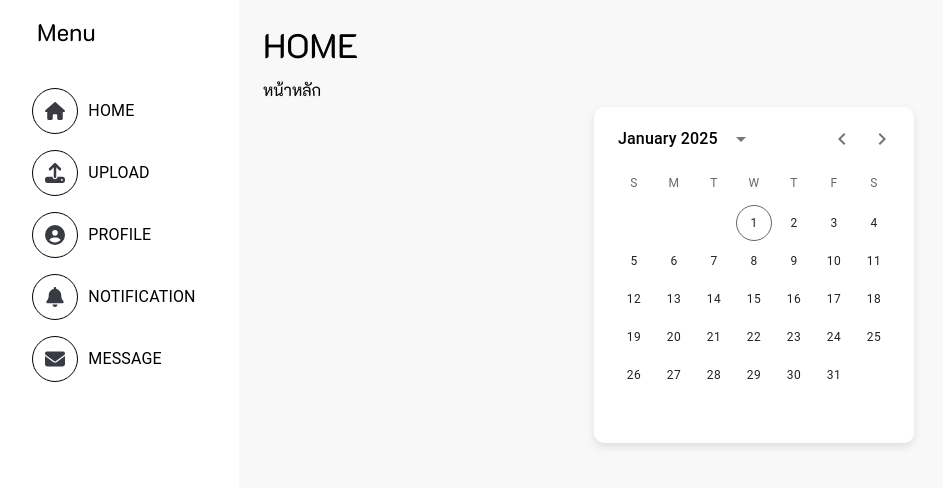
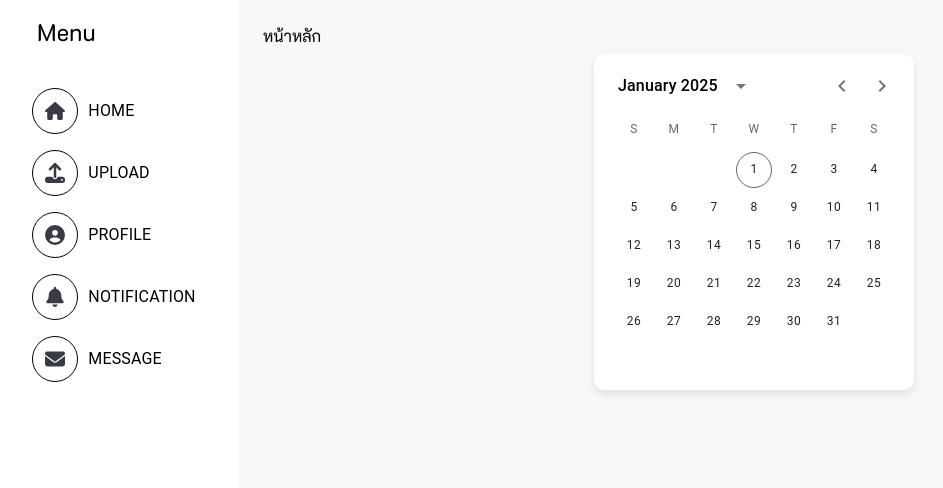
Before and after one commit to Boom-Tris/Boom-Tris-hospital, a React (Create React App) app in the folder Frontend/: page / in a window 1280 px wide. Shown: the top 488 px of the page, without its empty margins (11-954 px from the left). Built offline with nearby package versions, Linux system fonts and the light colour scheme.

Commit message:
Update Sidebar.js

```diff
--- a/Frontend/src/Sidebar.js
+++ b/Frontend/src/Sidebar.js
@@ -1,4 +1,5 @@
 import React, { useState } from 'react';
+import { useNavigate } from 'react-router-dom';
 import './components/Sidebar.css';
 import {
   Box,
@@ -6,73 +7,47 @@ import {
   ListItem,
   ListItemIcon,
   ListItemText,
-  Divider,
   Typography,
 } from '@mui/material';
 import { FontAwesomeIcon } from '@fortawesome/react-fontawesome';
 import { faHome, faUpload, faCircleUser, faBell, faEnvelope } from '@fortawesome/free-solid-svg-icons';
-import { LocalizationProvider } from '@mui/x-date-pickers/LocalizationProvider';
-import { AdapterDateFns } from '@mui/x-date-pickers/AdapterDateFns';
-import { DateCalendar } from '@mui/x-date-pickers/DateCalendar'; // ใช้ DateCalendar แทน CalendarPicker
 
-const Sidebar = () => {
-  const [selectedMenu, setSelectedMenu] = useState('HOME');  // เก็บเมนูที่ถูกเลือก
-  const [selectedDate, setSelectedDate] = useState(new Date());  // เก็บวันที่ที่เลือก
+const Sidebar = ({ children }) => { //  props children เพื่อแสดงเนื้อหาหลัก
+  const [selectedMenu, setSelectedMenu] = useState('HOME');
+  const navigate = useNavigate();
 
   const handleMenuClick = (menu) => {
-    setSelectedMenu(menu);  // เปลี่ยนเมนูที่เลือก
-  };
-
-  // ข้อมูลที่จะแสดงใน main-content ตามเมนูที่เลือก
-  const renderContent = () => {
-    switch (selectedMenu) {
-      case 'HOME':
-        return (
-          <div>
-            <Typography variant="body1" gutterBottom>
-              หน้าหลัก
-            </Typography>
-            <LocalizationProvider dateAdapter={AdapterDateFns}  >
-              <DateCalendar
-                date={selectedDate}
-                onChange={(newDate) => setSelectedDate(newDate) }
-                className="custom-calendar"
-              />
-            </LocalizationProvider>
-
-          </div>
-        );
-      case 'UPLOAD':
-        return <Typography variant="body1">พื้นที่สำหรับอัพโหลดไฟล์</Typography>;
-      case 'PROFILE':
-        return <Typography variant="body1">โปรไฟล์ของคุณ</Typography>;
-      case 'NOTIFICATION':
-        return <Typography variant="body1">การแจ้งเตือน</Typography>;
-      case 'MESSAGE':
-        return <Typography variant="body1">ข้อความของคุณ</Typography>;
-      default:
-        return <Typography variant="body1">เนื้อหาหลัก</Typography>;
-    }
+    setSelectedMenu(menu);
+    navigate(`/${menu}`); // เปลี่ยน URL
   };
 
   return (
     <Box sx={{ display: 'flex', height: '100vh' }}>
-      {/* Sidebar */}
+
       <Box className="sidebar">
         <Typography variant="h5" className="menu-title">
           Menu
         </Typography>
-
         <List>
           {['HOME', 'UPLOAD', 'PROFILE', 'NOTIFICATION', 'MESSAGE'].map((menu) => (
             <ListItem
               button
               key={menu}
-              className={`menu-item ${selectedMenu === menu ? 'selected' : ''}`}  // เพิ่ม class selected เมื่อเมนูถูกเลือก
-              onClick={() => handleMenuClick(menu)}  // เปลี่ยนเมนูที่เลือก
+              className={`menu-item ${selectedMenu === menu ? 'selected' : ''}`}
+              onClick={() => handleMenuClick(menu)} // เปลี่ยน route
             >
               <ListItemIcon>
-                <FontAwesomeIcon icon={menu === 'HOME' ? faHome : menu === 'UPLOAD' ? faUpload : menu === 'PROFILE' ? faCircleUser : menu === 'NOTIFICATION' ? faBell : faEnvelope} size="lg" className="icon-color" />
+                <FontAwesomeIcon
+                  icon={
+                    menu === 'HOME' ? faHome
+                      : menu === 'UPLOAD' ? faUpload
+                      : menu === 'PROFILE' ? faCircleUser
+                      : menu === 'NOTIFICATION' ? faBell
+                      : faEnvelope
+                  }
+                  size="lg"
+                  className="icon-color"
+                />
               </ListItemIcon>
               <ListItemText primary={menu} />
             </ListItem>
@@ -80,12 +55,9 @@ const Sidebar = () => {
         </List>
       </Box>
 
-      {/* Main Content */}
+      {/*Content */}
       <Box className="main-content">
-        <Typography variant="h4" gutterBottom>
-          {selectedMenu}
-        </Typography>
-        {renderContent()}
+        {children} {/* Render เนื้อหาจาก Routes */}
       </Box>
     </Box>
   );
```
